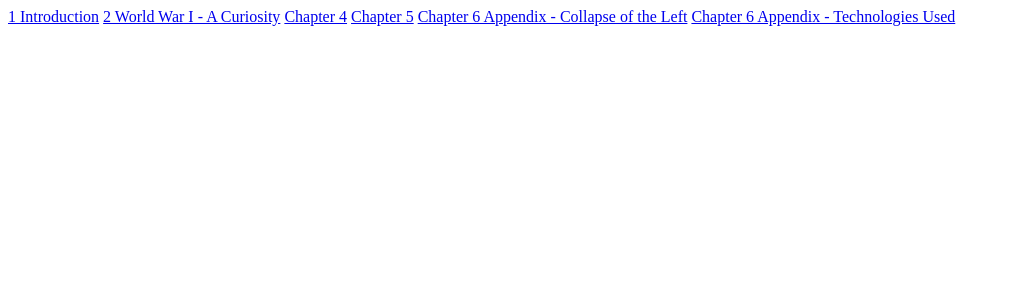
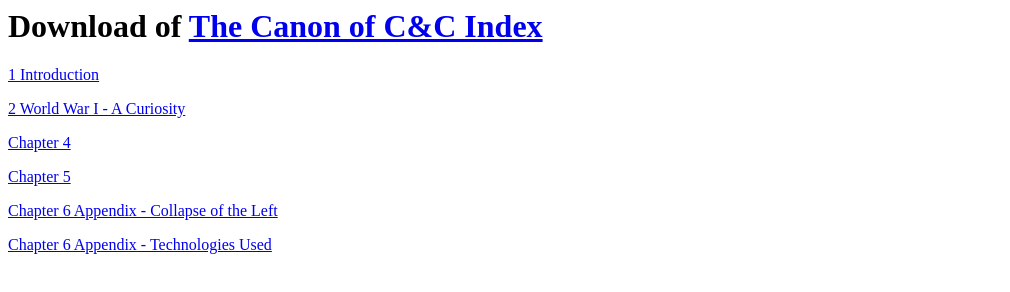
Before and after one commit to willtoth/willtoth.github.io, a plain HTML site: page index.html in a window 1280 px wide. Shown: the whole page, without its empty margins (0-1010 px from the left). Drawn offline with Linux system fonts and the light colour scheme.

Commit message:
index update

```diff
--- a/index.html
+++ b/index.html
@@ -1 +1,7 @@
-<p><a href="1%20Introduction.html">1 Introduction</a> <a href="2%20World%20War%20I%20-%20A%20Curiosity.html">2 World War I - A Curiosity</a> <a href="Chapter%204.html">Chapter 4</a> <a href="Chapter%205.html">Chapter 5</a> <a href="Chapter%206%20Appendix%20-%20Collapse%20of%20the%20Left.html">Chapter 6 Appendix - Collapse of the Left</a> <a href="Chapter%206%20Appendix%20-%20Technologies%20Used.html">Chapter 6 Appendix - Technologies Used</a></p>
+<h1 id="download-of-the-canon-of-cc-index">Download of <a href="http://planetcnc.gamespy.com/View832f.html?view=Encyclopedia.Detail&amp;id=2">The Canon of C&amp;C Index</a></h1>
+<p><a href="1%20Introduction.html">1 Introduction</a></p>
+<p><a href="2%20World%20War%20I%20-%20A%20Curiosity.html">2 World War I - A Curiosity</a></p>
+<p><a href="Chapter%204.html">Chapter 4</a></p>
+<p><a href="Chapter%205.html">Chapter 5</a></p>
+<p><a href="Chapter%206%20Appendix%20-%20Collapse%20of%20the%20Left.html">Chapter 6 Appendix - Collapse of the Left</a></p>
+<p><a href="Chapter%206%20Appendix%20-%20Technologies%20Used.html">Chapter 6 Appendix - Technologies Used</a></p>
```
Also changed, not shown: 1 other file.
